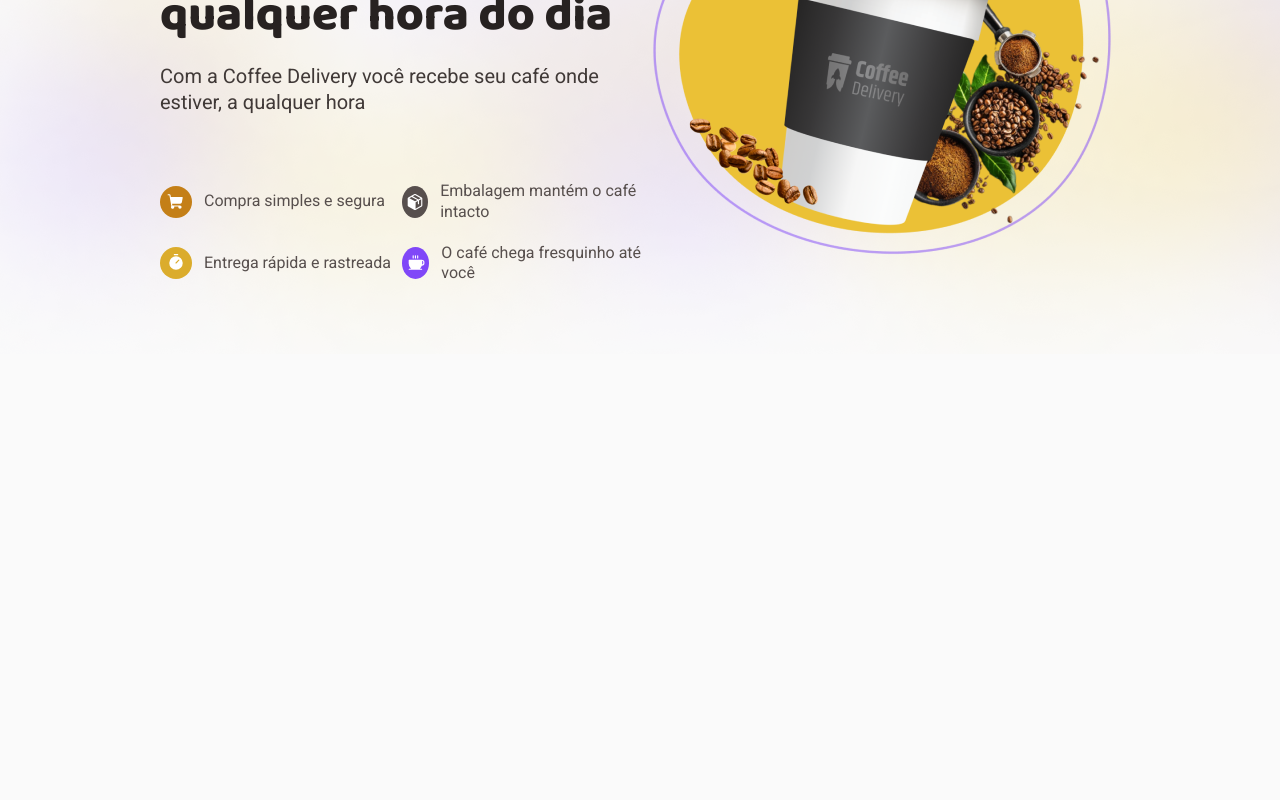
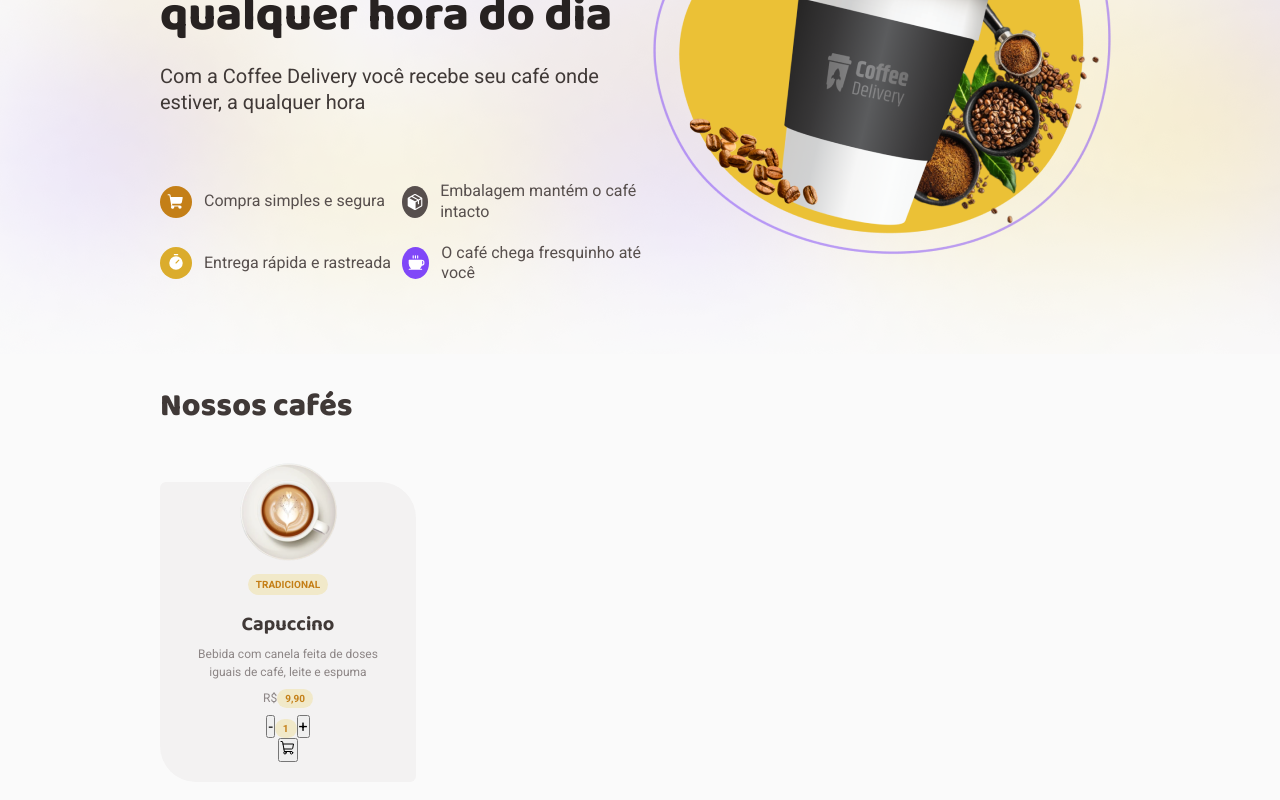
Before and after one commit to F4ELL/coffee-delivery, a React (Vite) app: page / in a window 1280 px wide. Shown: the part 294-1094 px from the top of the page. Before the commit the page ends 800 px from the top, so only its background shows below. Built offline with nearby package versions, Linux system fonts and the light colour scheme.

Commit message:
feat: card coffee

```diff
--- a/src/pages/Home/index.tsx
+++ b/src/pages/Home/index.tsx
@@ -1,14 +1,15 @@
 import { ShoppingCart, Package, Timer, Coffee } from "phosphor-react";
-import { HomeContainer, Infos, Qualities, QualitiesContainer } from "./styles";
+import { CardCoffee, CoffeeList, HomeContainer, Infos, Qualities, QualitiesContainer } from "./styles";
 import mainCoffee from '../../assets/coffee.png'
+import capuccino from '../../assets/capuccino.png'
 
 export function Home() {
     return (
+        <>
             <HomeContainer>
                 <Infos>
                     <h1>Encontre o café perfeito para qualquer hora do dia</h1>
                     <p>Com a Coffee Delivery você recebe seu café onde estiver, a qualquer hora</p>
-
                     <QualitiesContainer>
                         <Qualities bgColor="darkYellow">
                             <span>
@@ -36,8 +37,31 @@ export function Home() {
                         </Qualities>
                     </QualitiesContainer>
                 </Infos>
-
                 <img src={mainCoffee} alt="Copo de café" />
             </HomeContainer>
+            <CoffeeList>
+                <h3>Nossos cafés</h3>
+
+                <CardCoffee>
+                    <img src={capuccino} alt="Capuccino" />
+                    <span>Tradicional</span>
+
+                    <h4>Capuccino</h4>
+                    <p>Bebida com canela feita de doses iguais de café, leite e espuma</p>
+
+                    <p>R$<span>9,90</span></p>
+
+                    <div>
+                        <button>-</button>
+                        <span>1</span>
+                        <button>+</button>
+                    </div>
+
+                    <button>
+                        <ShoppingCart />
+                    </button>
+                </CardCoffee>
+            </CoffeeList>
+        </>
     )
 }
--- a/src/pages/Home/styles.ts
+++ b/src/pages/Home/styles.ts
@@ -81,3 +81,72 @@ export const Qualities = styled.span<QualitiesProps>`
         border-radius: 50%;
     }
 `
+
+export const CoffeeList = styled.section`
+    width: 100%;
+
+    margin: 0 auto;
+
+    padding: 2rem 10rem;
+
+    h3 {
+        font-size: 2rem;
+        font-weight: 800;
+        font-family: 'Baloo 2', cursive;
+        line-height: 41.6px;
+        color: ${({ theme }) => theme['base-subtitle']};
+
+        margin-bottom: 3.375rem;
+    }
+`
+
+export const CardCoffee = styled.div`
+    width: 16rem;
+    height: 19,375rem;
+
+    background: ${({ theme }) => theme['base-card']};
+    border-radius: 6px 36px 6px 36px;
+
+    display: flex;
+    flex-direction: column;
+    align-items: center;
+
+    padding: 1.25rem 1.5rem;
+
+    img {
+        margin-top: -2.5rem;
+        margin-bottom: 0.75rem;
+    }
+
+    span {
+        font-size: 0.625rem;
+        font-weight: 700;
+        line-height: 13px;
+        color: ${({ theme }) => theme['yellow-dark']};
+        background: ${({ theme }) => theme['yellow-light']};
+        text-transform: uppercase;
+        border-radius: 100px;
+
+        padding: 0.25rem 0.5rem;
+        margin-bottom: 1rem;
+    }
+
+    h4 {
+        font-size: 1.25rem;
+        font-weight: 700;
+        line-height: 26px;
+        font-family: 'Baloo 2', cursive;
+        color: ${({ theme }) => theme['base-subtitle']};
+
+        margin-bottom: 0.5rem;
+    }
+
+    p {
+        font-size: 0.75rem;
+        line-height: 18.2px;
+        color: ${({ theme }) => theme['base-label']};
+        text-align: center;
+
+        margin-bottom: 0.5rem;
+    }
+`
```
Lines whose indentation alone changed are shown as unchanged.
